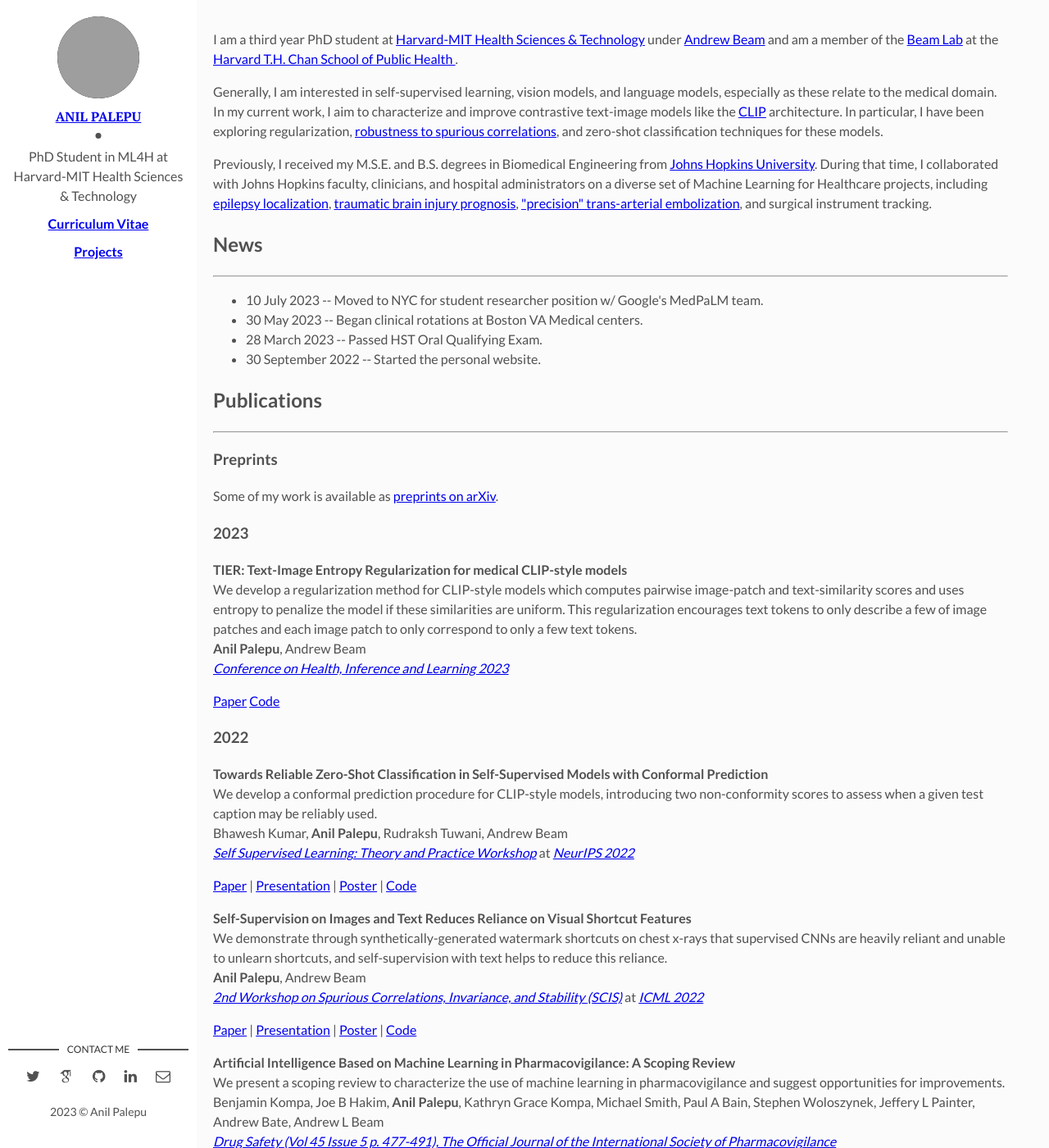
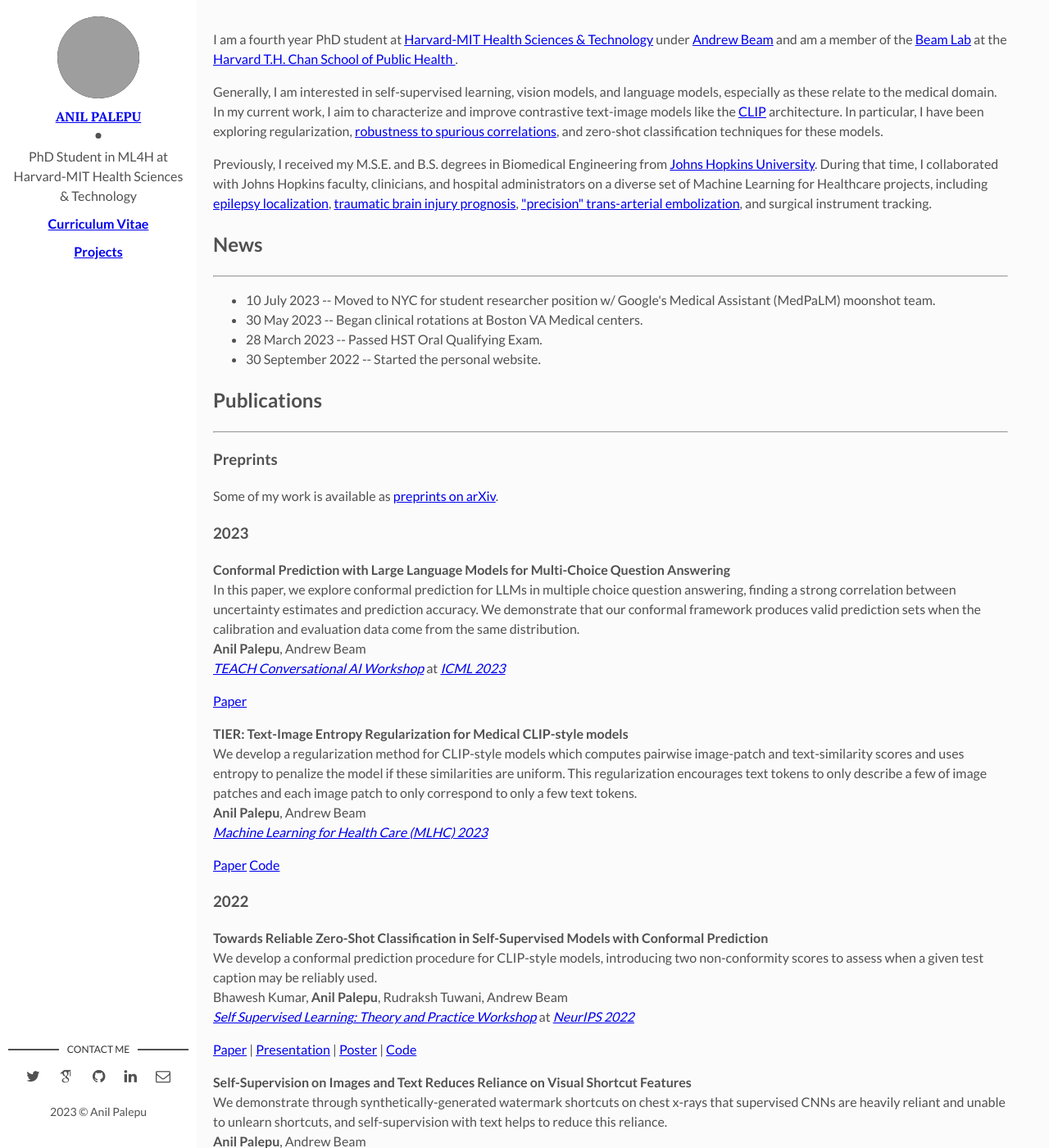
Before and after one commit to apalepu13/apalepu13.GitHub.io, a Jekyll site: the page built from index.html, in a window 1280 px wide and 1400 px high. Shown: the whole window at 82% size. Built offline with Jekyll 4.4.1, drawn with Linux system fonts in a browser that asks for light colours; nearby versions of some CDN libraries; some web fonts are replaced; the list of posts is cut into pages by our own code; grey boxes are pictures that could not be loaded.

Commit message:
New papers added.

```diff
--- a/index.html
+++ b/index.html
@@ -9,7 +9,7 @@
 
         <div class="row">
         <p>
-    	  I am a third year PhD student at <a href="https://hst.mit.edu">Harvard-MIT Health Sciences & Technology</a> under <a href='https://www.hsph.harvard.edu/andrew-beam/'>Andrew Beam</a> and am a member of the <a href='http://beamlab.org'>Beam Lab</a> at the <a href='https://www.hsph.harvard.edu'> Harvard T.H. Chan School of Public Health </a>.
+    	  I am a fourth year PhD student at <a href="https://hst.mit.edu">Harvard-MIT Health Sciences & Technology</a> under <a href='https://www.hsph.harvard.edu/andrew-beam/'>Andrew Beam</a> and am a member of the <a href='http://beamlab.org'>Beam Lab</a> at the <a href='https://www.hsph.harvard.edu'> Harvard T.H. Chan School of Public Health </a>.
   		</p><p>
         Generally, I am interested in self-supervised learning, vision models, and language models, especially as these relate to the medical domain. In my current work, I aim to characterize and improve contrastive text-image models like the <a href='https://openai.com/blog/clip/'>CLIP</a> architecture. In particular, I have been exploring regularization, <a href="/papers/SCIS_Paper.pdf">robustness to spurious correlations</a>, and zero-shot classification techniques for these models.
       </p><p>
@@ -20,7 +20,7 @@
           <hr>
           <p>
             <ul class="nav nav-pills nav-stacked">
-            <li> 10 July 2023 -- Moved to NYC for student researcher position w/ Google's MedPaLM team.</li>
+            <li> 10 July 2023 -- Moved to NYC for student researcher position w/ Google's Medical Assistant (MedPaLM) moonshot team.</li>
             <li> 30 May 2023 -- Began clinical rotations at Boston VA Medical centers.</li>
             <li> 28 March 2023 -- Passed HST Oral Qualifying Exam.</li>
             <li> 30 September 2022 -- Started the personal website.</li>
@@ -36,14 +36,26 @@
           Some of my work is available as
           <a href="https://arxiv.org/a/palepu_a_1.html">preprints on arXiv</a>.
           </p>
-            <h3>2023</h3><p>
-            <strong> TIER: Text-Image Entropy Regularization for medical CLIP-style models</strong>
+            <h3>2023</h3> <p>
+            <strong> Conformal Prediction with Large Language Models for Multi-Choice Question Answering</strong>
+            <br>
+            In this paper, we explore conformal prediction for LLMs in multiple choice question answering, finding a strong correlation between uncertainty estimates and prediction accuracy. We demonstrate that our conformal framework produces valid prediction sets when the calibration and evaluation data come from the same distribution.
+              <br>
+            <strong>Anil Palepu</strong>, Andrew Beam
+            <br>
+            <a href="https://sites.google.com/view/teach-icml-23/home"><em>TEACH Conversational AI Workshop</em></a> at <a href="https://icml.cc"><em>ICML 2023</em></a>
+            <div class="btn-group-xs">
+              <a href="/papers/Conformal_LLM.pdf"
+              class="btn btn-default">Paper</a>
+            </div>
+          </p> <p>
+            <strong> TIER: Text-Image Entropy Regularization for Medical CLIP-style models</strong>
             <br>
             We develop a regularization method for CLIP-style models which computes pairwise image-patch and text-similarity scores and uses entropy to penalize the model if these similarities are uniform. This regularization encourages text tokens to only describe a few of image patches and each image patch to only correspond to only a few text tokens.
               <br>
             <strong>Anil Palepu</strong>,  Andrew Beam
             <br>
-            <a href="https://www.chilconference.org"><em>Conference on Health, Inference and Learning 2023</em></a>
+            <a href="https://www.mlforhc.org"><em>Machine Learning for Health Care (MLHC) 2023</em></a>
             <div class="btn-group-xs">
               <a href="/papers/TIER2023.pdf"
               class="btn btn-default">Paper</a>
```
Also changed, not shown: 1 other file.
